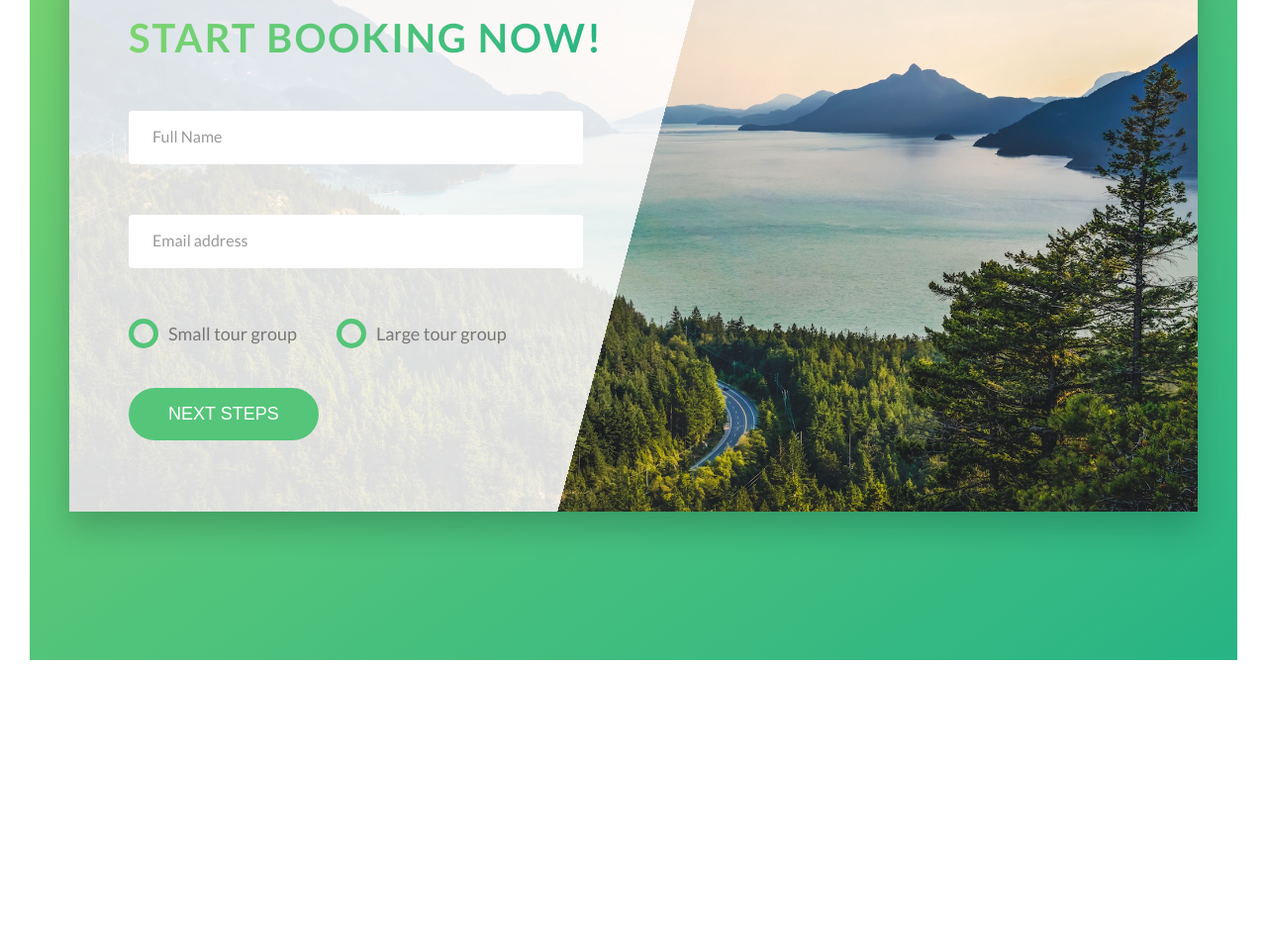
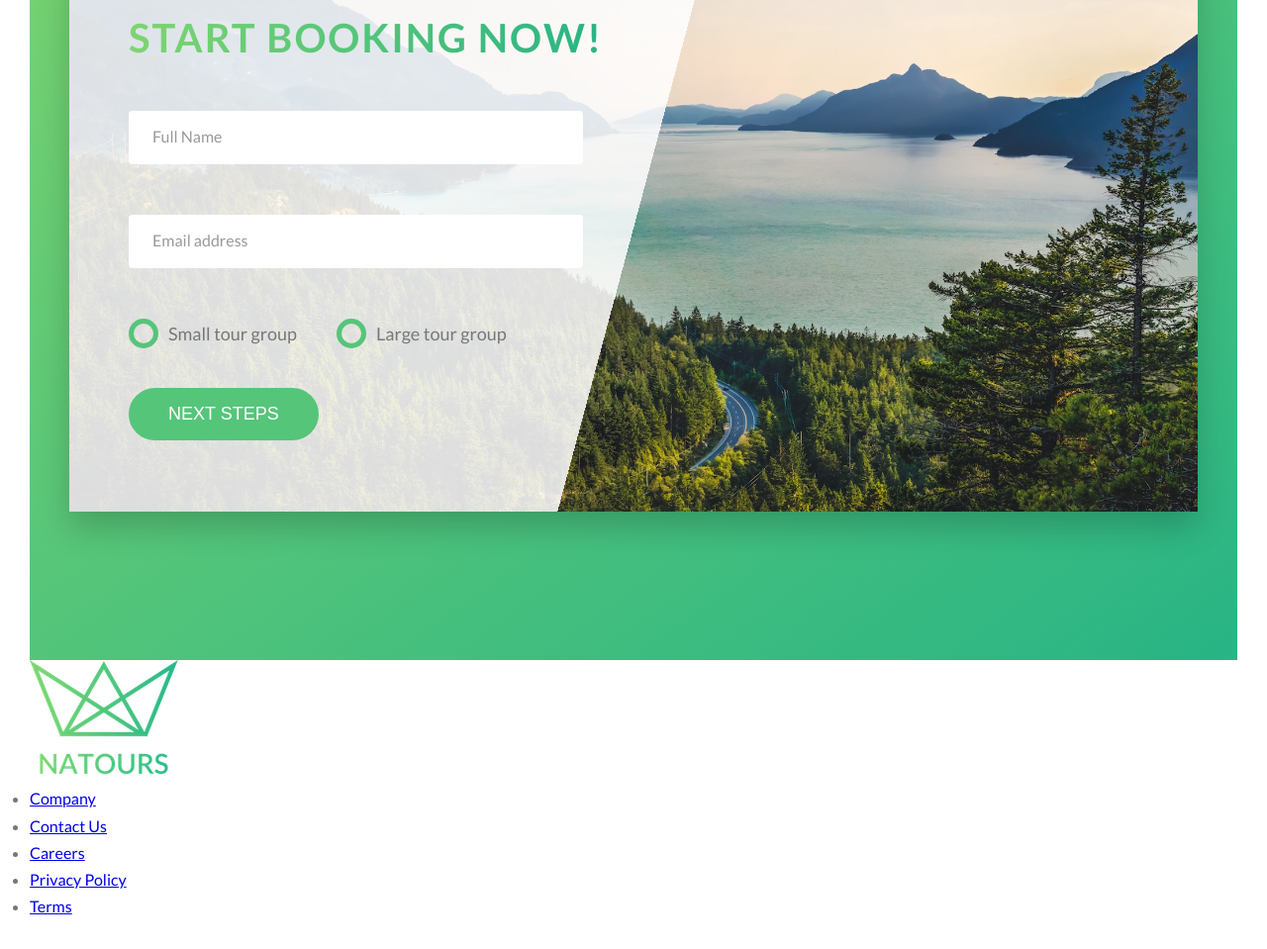
Before and after one commit to krisdoyon/natours, a website: page index.html in a window 1280 px wide. Shown: the part 5739-6698 px from the top of the page at 99% size. Before the commit the page ends 6436 px from the top, so only its background shows below. Drawn offline with Linux system fonts and the light colour scheme.

Commit message:
Add footer

```diff
--- a/index.html
+++ b/index.html
@@ -314,6 +314,29 @@
           </form>
         </div>
       </section>
+
+      <footer class="footer">
+        <img src="img/logo-green-1x.png" alt="" class="footer__logo" />
+        <nav class="footer__nav">
+          <ul class="footer__list">
+            <li class="footer__item">
+              <a href="#" class="footer__link">Company</a>
+            </li>
+            <li class="footer__item">
+              <a href="#" class="footer__link">Contact Us</a>
+            </li>
+            <li class="footer__item">
+              <a href="#" class="footer__link">Careers</a>
+            </li>
+            <li class="footer__item">
+              <a href="#" class="footer__link">Privacy Policy</a>
+            </li>
+            <li class="footer__item">
+              <a href="#" class="footer__link">Terms</a>
+            </li>
+          </ul>
+        </nav>
+      </footer>
     </main>
   </body>
 </html>
```
